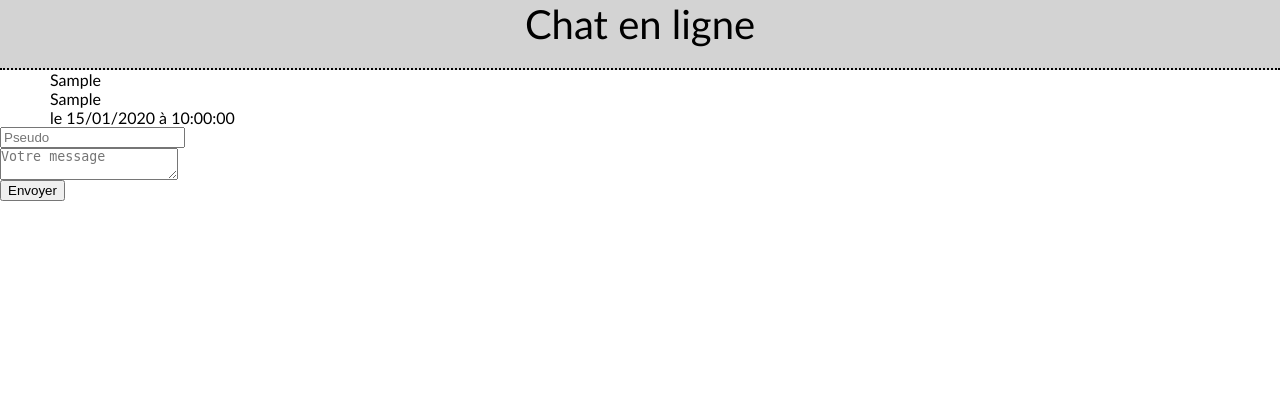
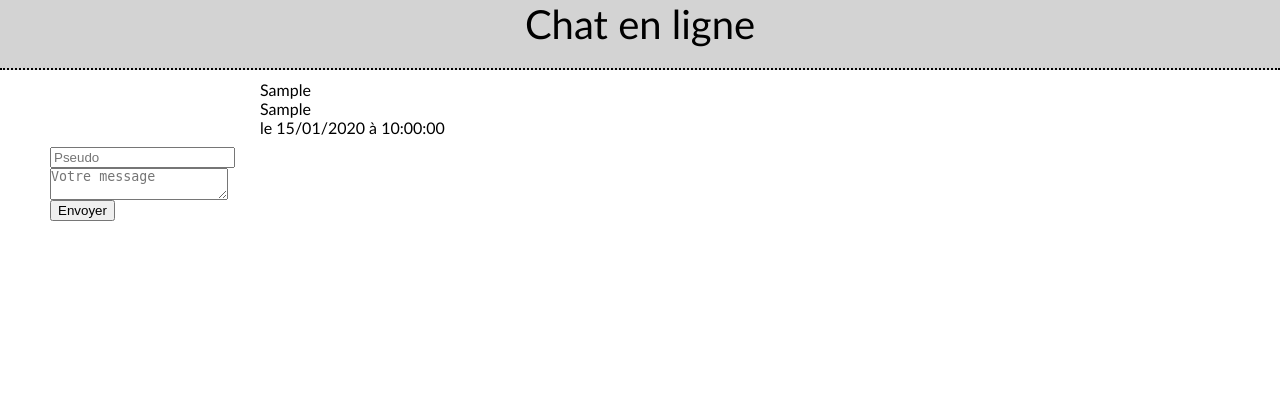
Before and after one commit to chrystelle-hub/projet, a PHP site: page / in a window 1280 px wide. Shown: the top 420 px of the page. Run offline with PHP 8.4, Linux system fonts and the light colour scheme; tables that the repository leaves empty or names only in its code hold one stand-in row (values such as "Sample post").

Commit message:
modifications css

```diff
--- a/style.css
+++ b/style.css
@@ -34,8 +34,9 @@ body > header {
 }
 
 body > main {
-    margin-right: 50px;
-    margin-left : 50px;
+    margin-right: 250px;
+    margin-left : 250px;
+    padding: 10px;
 }
 
 body > footer {
@@ -54,3 +55,7 @@ h1 {
     background-color: lightgray;
     text-align: center;
 }
+
+body div.message {
+    margin-left : 50px;
+}
```
